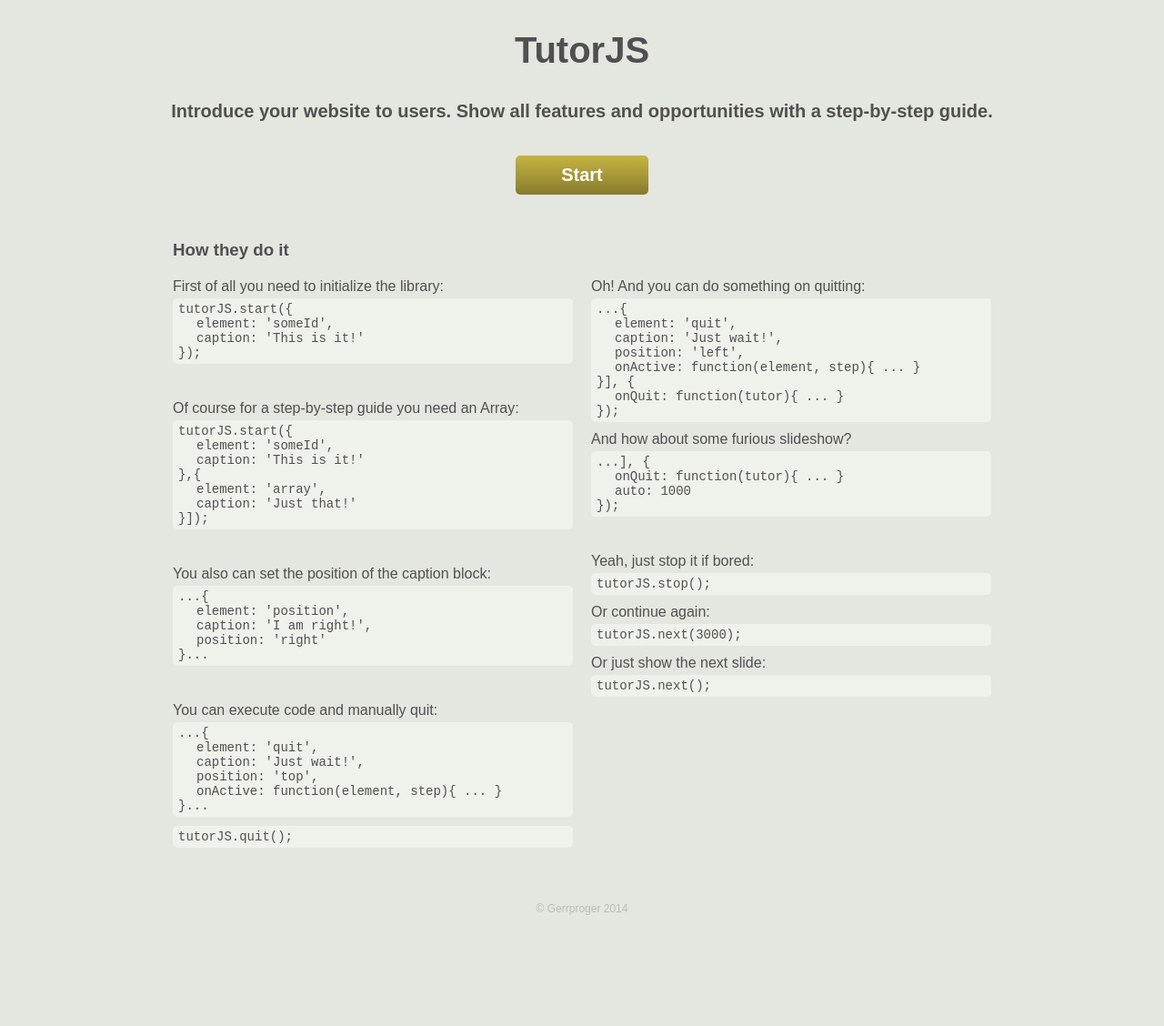
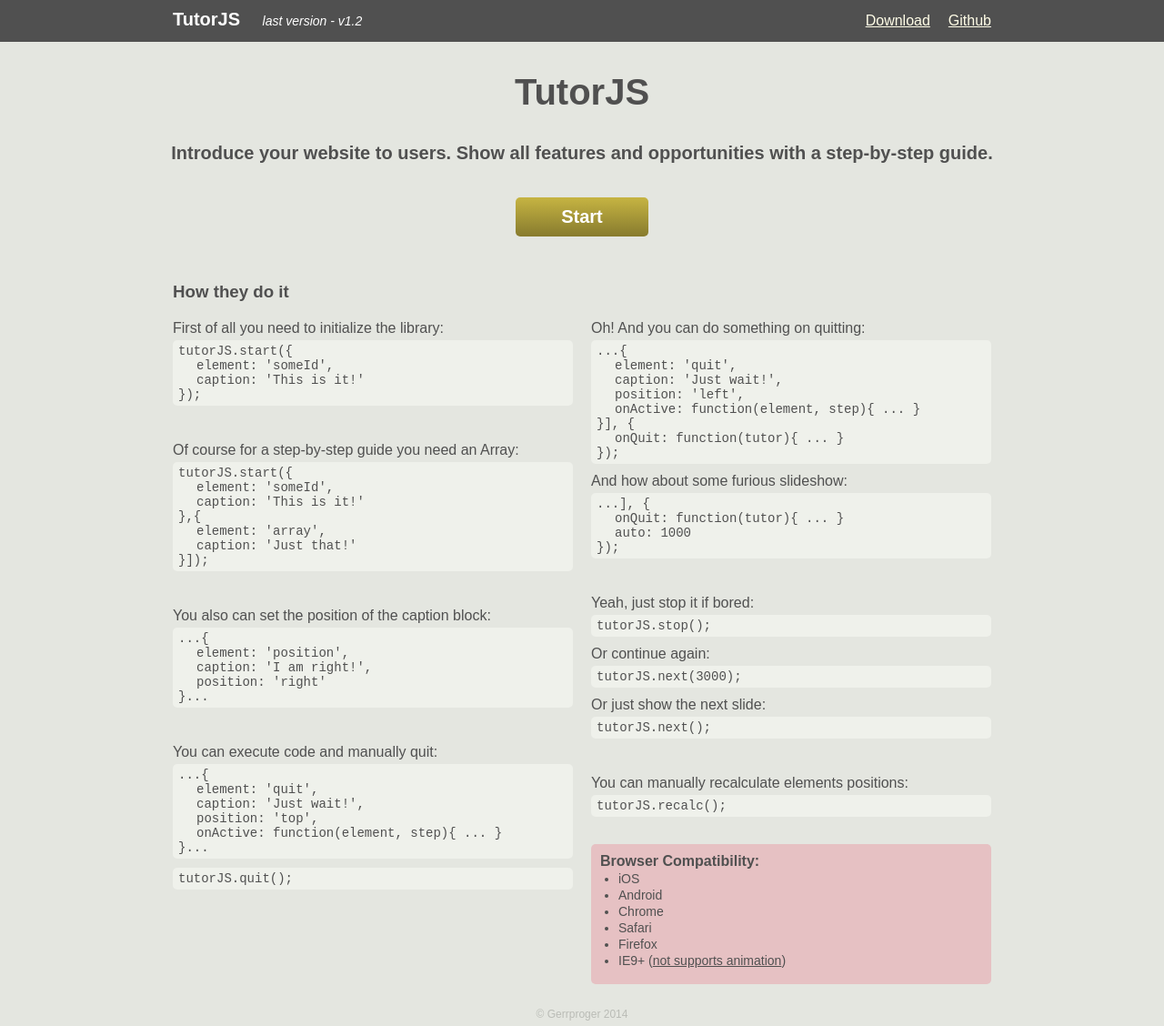
Before and after one commit to Gerrproger/TutorJS, a plain HTML site: page index.html in a window 1280 px wide. Shown: the whole page at 91% size. Before the commit the page ends 1012 px from the top, so only its background shows below. Drawn offline with Linux system fonts and the light colour scheme.

Commit message:
Updated Demo, added Browser Compatibility

```diff
--- a/index.html
+++ b/index.html
@@ -2,10 +2,18 @@
 <html xmlns="http://www.w3.org/1999/html">
 <head>
     <title>TutorJS demo</title>
-    <meta name="viewport" content="width=device-width, user-scalable=no" />
+    <meta name="viewport" content="width=1040, user-scalable=no" />
     <link rel="stylesheet" type="text/css" href="styles.css" />
 </head>
 <body>
+<header>
+    <nav>
+        <a class="logo" href="/">TutorJS</a>
+        <span class="version">last version - v1.2</span>
+        <a class="out" target="_blank" href="https://github.com/Gerrproger/TutorJS">Github</a>
+        <a class="out" target="_blank" href="https://github.com/Gerrproger/TutorJS/archive/master.zip">Download</a>
+    </nav>
+</header>
 <main>
     <section class="center">
         <h1>TutorJS</h1>
@@ -75,7 +83,7 @@
                     <span class="in">onQuit: function(tutor){ ... }</span>
                     <span>});</span>
                 </code>
-                And how about some furious slideshow?
+                And how about some furious slideshow:
                 <code>
                     <span>...], {</span>
                     <span class="in">onQuit: function(tutor){ ... }</span>
@@ -97,8 +105,27 @@
                     <span>tutorJS.next();</span>
                 </code>
             </div>
+            <div class="block">
+                You can manually recalculate elements positions:
+                <code>
+                    <span>tutorJS.recalc();</span>
+                </code>
+            </div>
             <div class="block highlight">
-
+                <strong>Browser Compatibility:</strong>
+                <ul><li>
+                    iOS
+                </li><li>
+                    Android
+                </li><li>
+                    Chrome
+                </li><li>
+                    Safari
+                </li><li>
+                    Firefox
+                </li><li>
+                    IE9+ (<a href="http://caniuse.com/#feat=svg-smil" target="_blank">not supports animation</a>)
+                </li></ul>
             </div>
         </div>
     </section>
--- a/styles.css
+++ b/styles.css
@@ -7,7 +7,6 @@ body {
     color: #505050;
     background: #e4e6e0;
 }
-
 main {
     min-width: 600px;
     max-width: 920px;
@@ -85,6 +84,60 @@ code span.in2 {
 }
 footer {
     padding: 6px 0;
+    margin: 10px 0 0;
     font-size: 12px;
     color: #babcb6;
 }
+.block ul {
+    margin: 2px 0 8px;
+    padding: 0 0 0 20px;
+    font-size: 14px;
+}
+.block li {
+    margin: 2px 0;
+}
+.block.highlight {
+    background: #e6c1c3;
+    border-radius: 5px;
+    margin-left: 10px;
+    margin-right: 10px;
+}
+.block a {
+    color: inherit;
+}
+.block a:hover {
+    color: #5d4240;
+}
+header {
+    background: #505050;
+    padding: 10px 0;
+}
+header nav {
+    overflow: hidden;
+    min-width: 600px;
+    max-width: 920px;
+    margin: 0 auto;
+    padding: 0 60px;
+    color: #fff;
+}
+.logo {
+    color: inherit;
+    text-decoration: none;
+    font-weight: 700;
+    font-size: 20px;
+    padding: 0 10px;
+}
+.version {
+    padding: 0 10px;
+    font-size: 14px;
+    font-style: italic;
+}
+header a.out {
+    float: right;
+    padding: 0 10px;
+    color: #fffde7;
+    line-height: 26px;
+}
+header a.out:hover {
+    color: #ffeadf;
+}
```
Also changed, not shown: tutor.min.js.
